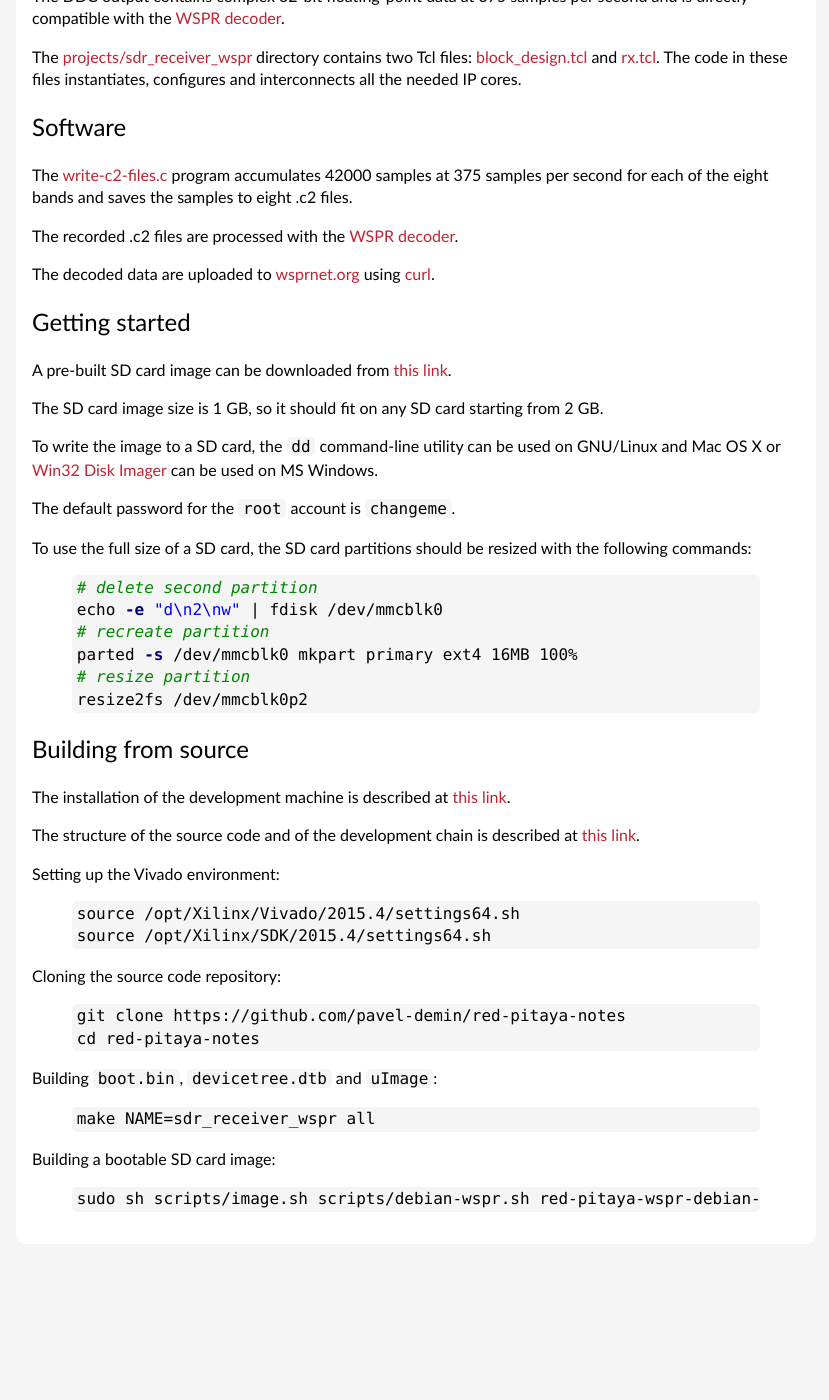
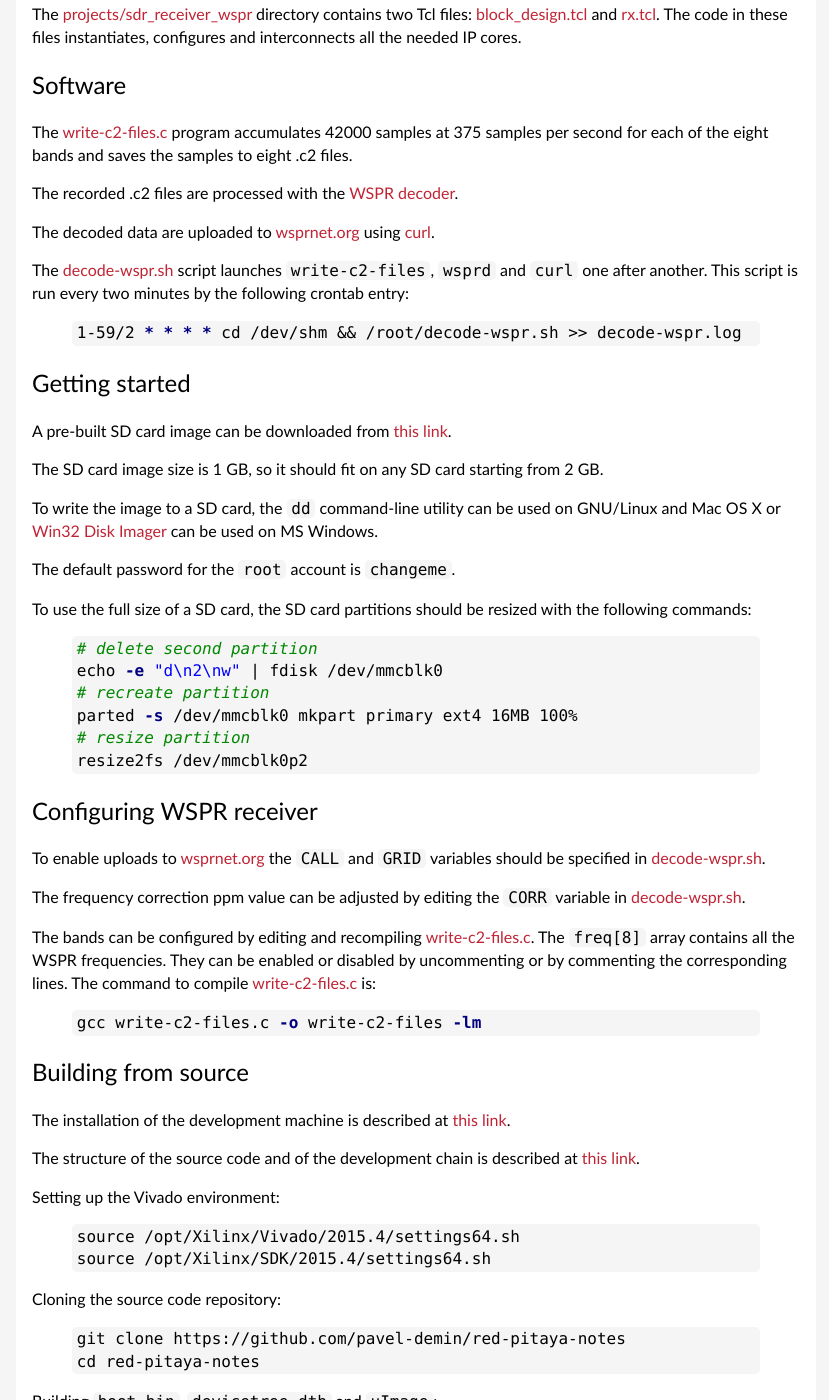
Before and after one commit to pavel-demin/red-pitaya-notes, a Jekyll site: the page built from sdr-receiver-wspr.md, in a window 1280 px wide and 1400 px high, scrolled down 1094 px. Shown: the whole window, without its empty margins (224-1053 px from the left). Built offline with Jekyll 4.4.1, drawn with Linux system fonts in a browser that asks for light colours; before the commit the page ends 2394 px from its top, so only the background shows below that; some of the changed text lies outside the part shown.

Commit message:
add information about decode-wspr.sh and configuration to sdr-receiver-wspr

```diff
--- a/sdr-receiver-wspr.md
+++ b/sdr-receiver-wspr.md
@@ -20,7 +18,7 @@ Some interesting links on the Weak Signal Propagation Reporter (WSPR) protocol:
 Short description
 -----
 
-The idea of this project is to build a standalone multiband WSPR receiver with all the WSPR decoding done by Red Pitaya.
+This project implements a standalone multiband WSPR receiver with all the WSPR decoding done by Red Pitaya. It can record and decode eight bands simultaneously.
 
 Hardware
 -----
@@ -42,6 +40,11 @@ The recorded .c2 files are processed with the [WSPR decoder](https://sourceforge
 
 The decoded data are uploaded to [wsprnet.org](http://wsprnet.org) using [curl](https://curl.haxx.se).
 
+The [decode-wspr.sh](https://github.com/pavel-demin/red-pitaya-notes/tree/master/projects/sdr_receiver_wspr/decode-wspr.sh) script launches `write-c2-files`, `wsprd` and `curl` one after another. This script is run every two minutes by the following crontab entry:
+{% highlight bash %}
+1-59/2 * * * * cd /dev/shm && /root/decode-wspr.sh >> decode-wspr.log
+{% endhighlight %}
+
 Getting started
 -----
 
@@ -62,6 +65,18 @@ echo -e "d\n2\nw" | fdisk /dev/mmcblk0
 parted -s /dev/mmcblk0 mkpart primary ext4 16MB 100%
 # resize partition
 resize2fs /dev/mmcblk0p2
+{% endhighlight %}
+
+Configuring WSPR receiver
+-----
+
+To enable uploads to [wsprnet.org](http://wsprnet.org) the `CALL` and `GRID` variables should be specified in [decode-wspr.sh](https://github.com/pavel-demin/red-pitaya-notes/tree/master/projects/sdr_receiver_wspr/decode-wspr.sh#L4).
+
+The frequency correction ppm value can be adjusted by editing the `CORR` variable in [decode-wspr.sh](https://github.com/pavel-demin/red-pitaya-notes/tree/master/projects/sdr_receiver_wspr/decode-wspr.sh#L8).
+
+The bands can be configured by editing and recompiling [write-c2-files.c](https://github.com/pavel-demin/red-pitaya-notes/tree/master/projects/sdr_receiver_wspr/write-c2-files.c). The `freq[8]` array contains all the WSPR frequencies. They can be enabled or disabled by uncommenting or by commenting the corresponding lines. The command to compile [write-c2-files.c](https://github.com/pavel-demin/red-pitaya-notes/tree/master/projects/sdr_receiver_wspr/write-c2-files.c) is:
+{% highlight bash %}
+gcc write-c2-files.c -o write-c2-files -lm
 {% endhighlight %}
 
 Building from source
```
Also changed, not shown: other parts of sdr-receiver-wspr.md (+0 -2 lines).
